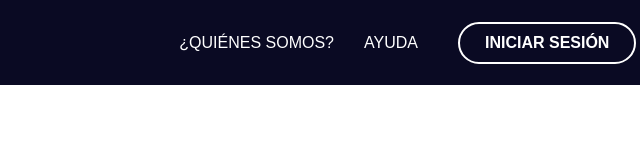
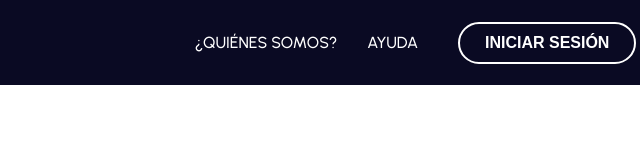
Before and after one commit to JIF-Solari/Landing-page, a plain HTML site: page index.html in a window 1280 px wide. Shown: the full height of the page, 419-1059 px from the left. Drawn offline with Linux system fonts and the light colour scheme.

Commit message:
feat cambio de tipografia solo nav

```diff
--- a/css/style.css
+++ b/css/style.css
@@ -6,7 +6,7 @@
 }
 
 body {
-  font-family: sans-serif;
+    font-family:sans-serif;
   background-color: #ffffff;
 }
 
@@ -73,14 +73,35 @@ body {
 }
 
 .nav-links a {
+  font-family: "Urbanist", sans-serif;
+  font-weight: 500;
   color: white;
   text-decoration: none;
-  font-weight: 500;
+  position: relative;
+  transition: color 0.3s ease;
+}
+
+.nav-links a::after {
+  content: "";
+  position: absolute;
+  left: 0;
+  bottom: -4px;
+  width: 100%;
+  height: 2px;
+  background-color: white;
+  transform: scaleX(0);
+  transform-origin: left;
+  transition: transform 0.3s ease;
 }
 
 .nav-links a:hover {
-  text-decoration: underline;
+  color: #ffffff;
 }
+
+.nav-links a:hover::after {
+  transform: scaleX(1);
+}
+
 
 /* Botones de sesión */
 .auth-buttons {
--- a/index.html
+++ b/index.html
@@ -4,6 +4,12 @@
   <meta charset="UTF-8" />
   <meta name="viewport" content="width=device-width, initial-scale=1.0" />
   <title>J&S SOLARI</title>
+
+    <!-- Fuente Manufacturing Consent -->
+<link rel="preconnect" href="https://fonts.googleapis.com">
+<link rel="preconnect" href="https://fonts.gstatic.com" crossorigin>
+<link href="https://fonts.googleapis.com/css2?family=Urbanist:ital,wght@0,100..900;1,100..900&display=swap" rel="stylesheet">
+
   <link rel="stylesheet" href="css/style.css" />
   <link rel="icon" href="img\J&S SOLARI.png" type="image/png" />
 </head>
```
